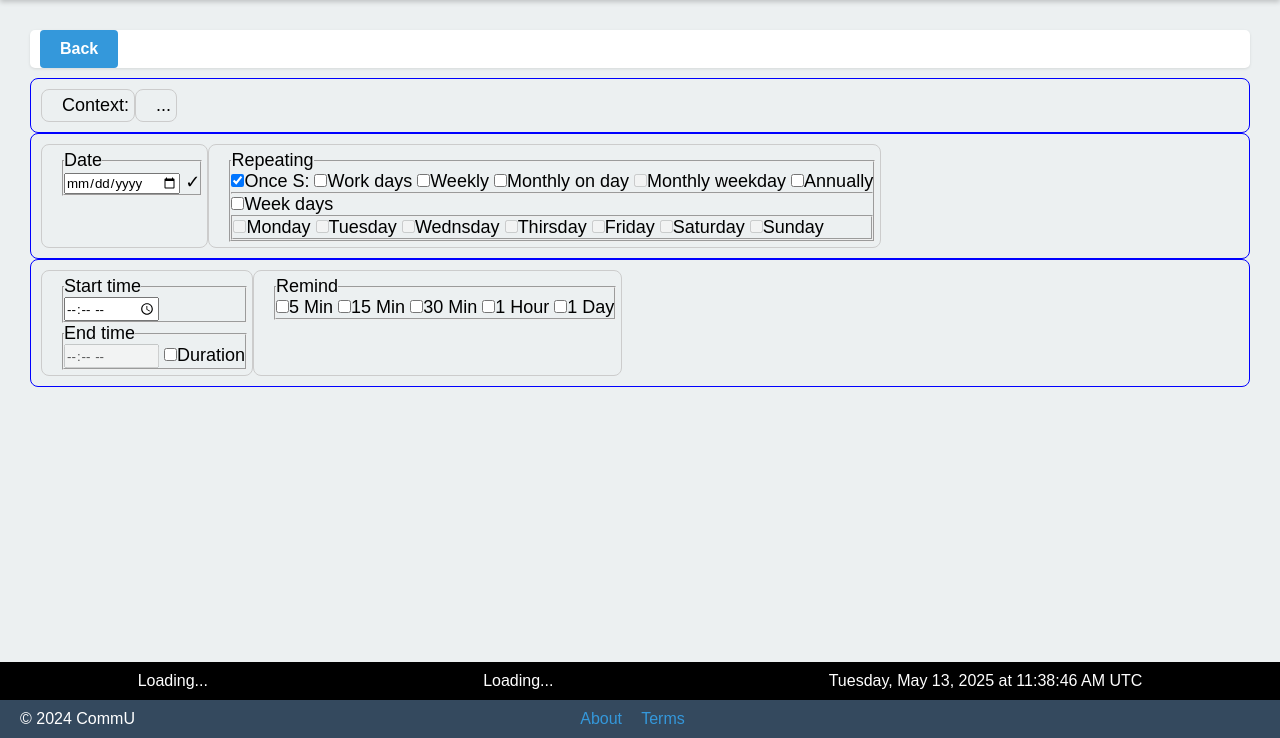
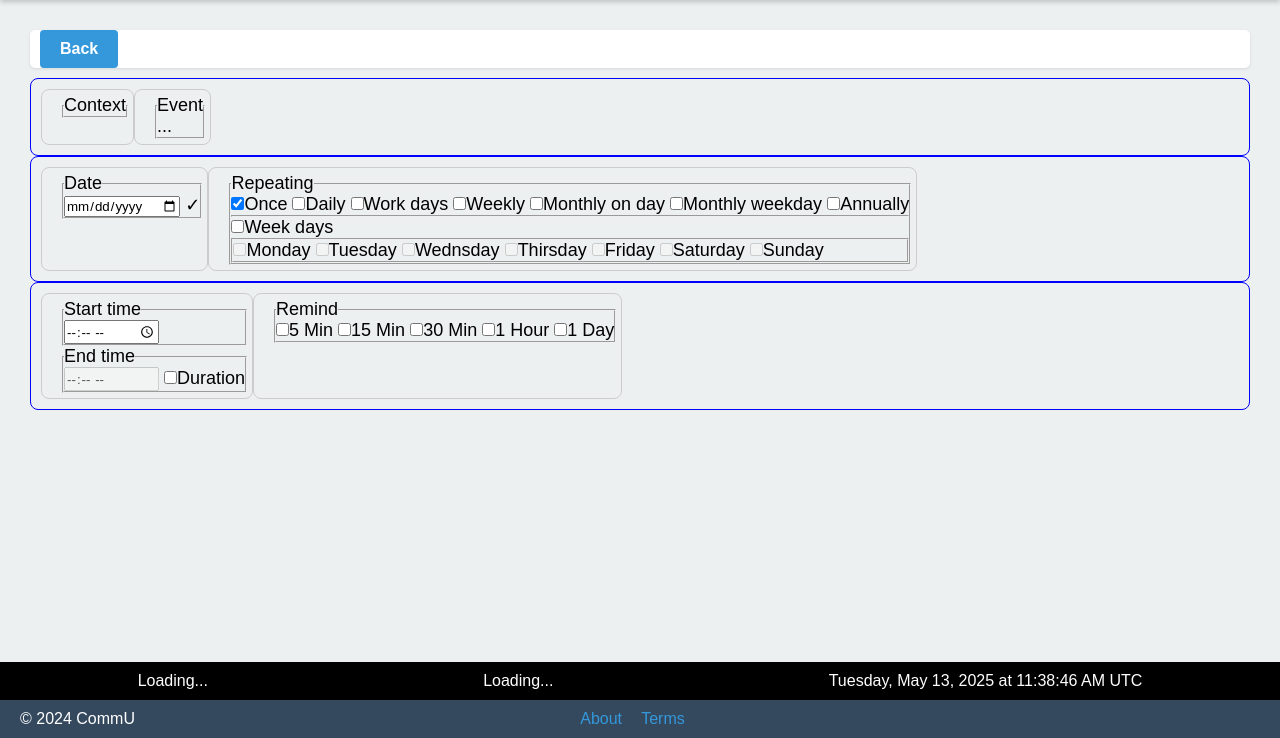
Before and after one commit to el710/CommU, a Django app: template DJpro/CommU/uproject/templates/event.html in a window 1280 px wide. Shown: the part 62-800 px from the top of the page. Run offline with Django 5.2, Linux system fonts and the light colour scheme; the template is opened without the code that fills it, so the values that code supplies are empty.

Commit message:
feat: restore event...

```diff
--- a/DJpro/CommU/uproject/templates/event.html
+++ b/DJpro/CommU/uproject/templates/event.html
@@ -82,18 +82,23 @@
 
         <div class="event-center">
             <div class="event-items">
-                Context:
+                <fieldset>
+                    <legend>Context</legend>
                         {% if user_root %}
                             {{user_root}}
                         {% endif %}
+                </fieldset>
             </div>
 
 
             <div class="event-items">
+                <fieldset>
+                    <legend>Event</legend>
                         {% if user_root %}
-                    Event: "{{user_event}}":
+                            "{{user_event}}":
                         {% endif %}
                         <label id="status">...</label>
+                </fieldset>
             </div>
         </div>
 
@@ -108,25 +113,53 @@
             <div class="event-items">
                 <fieldset>
                     <legend>Repeating</legend>
+
                         {% if event.once == False %}
-                            <label><input type="checkbox" class="check" name="once"  onclick="onlyOne(this, 'once')">Once</label>
+                            <label><input type="checkbox" class="check" name="once"  onclick="onlyOne(this)">Once</label>
                         {% else %}
-                            <label><input type="checkbox" class="check" name="once"  onclick="onlyOne(this, 'once')" checked>Once</label>
+                            <label><input type="checkbox" class="check" name="once"  onclick="onlyOne(this)" checked>Once</label>
                         {% endif %}
-                        S: {{event.daily}}
-                        {% if event.daily == False %}
-                            <label><input type="checkbox" class="check" name="daily" onclick="onlyOne(this, 'daily')">Daily</label>
-                        {% elif event.daily == True %}
-                            <label><input type="checkbox" class="check" name="daily" onclick="onlyOne(this, 'daily')" checked>Daily</label>
+                        {% if event.daily == False or event.daily == None %}
+                            <label><input type="checkbox" class="check" name="daily" onclick="onlyOne(this)">Daily</label>
+                        {% else %}
+                            <label><input type="checkbox" class="check" name="daily" onclick="onlyOne(this)" checked>Daily</label>
                         {% endif %}
-                        <label><input type="checkbox" class="check" name="work"  onclick="onlyOne(this, 'work')">Work days</label>
-                        <label><input type="checkbox" class="check" name="weekly"  onclick="onlyOne(this, 'weekly')">Weekly</label>
-                        <label><input type="checkbox" class="check" name="atday"   onclick="onlyOne(this, 'atday')">Monthly on day</label>
-                        <label><input type="checkbox" class="check" name="atweek" onclick="onlyOne(this, 'atweek')" disabled>Monthly weekday</label>
-                        <label><input type="checkbox" class="check" name="yearly" onclick="onlyOne(this, 'yearly')">Annually</label>
+                        {% if event.work == False or event.work == None %}
+                            <label><input type="checkbox" class="check" name="work"  onclick="onlyOne(this)">Work days</label>
+                        {% else %}
+                            <label><input type="checkbox" class="check" name="work"  onclick="onlyOne(this)" checked>Work days</label>
+                        {% endif %}
+                        {% if event.weekly == False or event.weekly == None %}
+                            <label><input type="checkbox" class="check" name="weekly"  onclick="onlyOne(this)">Weekly</label>
+                        {% else %}
+                            <label><input type="checkbox" class="check" name="weekly"  onclick="onlyOne(this)" checked>Weekly</label>
+                        {% endif %}
+                        {% if event.atday == False or event.atday == None %}
+                            <label><input type="checkbox" class="check" name="atday"   onclick="onlyOne(this)">Monthly on day</label>
+                        {% else %}
+                            <label><input type="checkbox" class="check" name="atday"   onclick="onlyOne(this)" checked>Monthly on day</label>
+                        {% endif %}
+                        {% if event.atweek == False or event.atweek == None %}
+                            <label><input type="checkbox" class="check" name="atweek" onclick="onlyOne(this)" >Monthly weekday</label>
+                        {% else %}
+                            <label><input type="checkbox" class="check" name="atweek" onclick="onlyOne(this)" checked>Monthly weekday</label>
+                        {% endif %}
+                        {% if event.yearly == False or event.yearly == None %}
+                            <label><input type="checkbox" class="check" name="yearly" onclick="onlyOne(this)">Annually</label>
+                        {% else %}
+                            <label><input type="checkbox" class="check" name="yearly" onclick="onlyOne(this)" checked>Annually</label>
+                        {% endif %}
+
+
+
                     <div>
                         <hr>
-                        <label><input type="checkbox" class="check" name="wdays"  onclick="onlyOne(this, 'weekdays')">Week days</label>
+                        {% if event.wdays == False or event.wdays == None %}
+                            <label><input type="checkbox" class="check" name="wdays"  onclick="onlyOne(this)">Week days</label>
+                        {% else %}
+                            <label><input type="checkbox" class="check" name="wdays"  onclick="onlyOne(this)" checked>Week days</label>
+                        {% endif %}
+
                         <fieldset>
 
                             <label><input type="checkbox" class="w_days" name="w_monday"   onclick="addwday()" disabled>Monday</label>
@@ -178,22 +211,16 @@
     const months = ["January", "February", "March", "April", "May", "June", "July", "August", "September", "October", "November", "December"];
     const weekdays = ["Sunday", "Monday", "Tuesday", "Wednsday", "Thirsday", "Friday", "Saturday"];
 
-    var event_type = 'once'
-
-    set_event_string()
-
     //console.log({{start_weekday}})
 
     function addendtime(checkbox) {
         document.getElementById("end_time").disabled = !checkbox.checked;
     }
 
-    function check_week_day() {
+    function check_week_day(weekday) {
         var checkboxes = document.getElementsByClassName("w_days")
-        var ind = {{start_weekday}}
-        checkboxes[ind].checked = true
+        checkboxes[weekday-1].checked = true
     }
-
 
     function addwday() {
         var checkboxes = document.getElementsByClassName("w_days")
@@ -222,21 +249,26 @@
         for (let i = 0; i < 7; i++) checkboxes[i].disabled = true;
     }
 
-    function set_event_string(){
+    function set_event_string(event_type){
         var start_date = new Date(document.getElementById("start_date").value);
         var start_year = start_date.getFullYear();
         var start_day = start_date.getDate();
         var start_month = start_date.getMonth() + 1;
         var start_weekday = start_date.getDay();
+        console.log('week day:', start_weekday)
 
         var start_time = document.getElementById("start_time").value;
         var start_hour = start_time.slice(0, 2);
         var start_minute = start_time.slice(3, 6);
 
-
-        Make event_type
+        console.log('type:', event_type)
+        if (event_type == 'wdays') { addwday(); }
+        else {
+            closewday()
+            check_week_day(start_weekday)
 
             var event_string = document.getElementById("status")
+
             if (event_type == 'once') {
                 event_string.innerHTML = "once " + start_day +' '+ months[start_month-1] +' '+ start_year +" at "+ start_hour+":"+start_minute;
             }
@@ -250,34 +282,41 @@
                 event_string.innerHTML = "every " + weekdays[start_weekday] +" at "+ start_hour+":"+start_minute;
             }
             else if (event_type == 'atday') {
-                event_string.innerHTML = "every month in " + start_day+"'th" + " at "+ start_hour+":"+start_minute;
+                event_string.innerHTML = "every " + start_day+"'th" + " of month at "+ start_hour+":"+start_minute;
+            }
+            else if (event_type == 'atweek') {
+                event_string.innerHTML = "every first " + weekdays[start_weekday] + " in month at "+ start_hour+":"+start_minute;
             }
             else if (event_type == 'yearly') {
                 event_string.innerHTML = "every year " + start_day +' '+ months[start_month-1] + " at "+ start_hour+":"+start_minute;
             }
-            else if (event_type == 'weekdays') { addwday(); }
-
+        }
     }
 
-    function onlyOne(checkbox, type) {
-        console.log('onlyOne...', type)
+    function get_checked() {
+        var checkboxes = document.getElementsByClassName("check")
+        console.log('check:', checkboxes)
+        for (let i = 0; i < checkboxes.length; i++) {
+            if (checkboxes[i].checked) return checkboxes[i].name;
+        }
+    }
 
+    function onlyOne(checkbox) {
         if (checkbox.checked == false) { checkbox.checked = true } // one at least must be checked
         else {
-                if (type != 'weekdays') closewday()
 
                var checkboxes = document.getElementsByClassName("check")
                console.log('onlyOne...', checkboxes)
-                console.log('onlyOne...', checkboxes.length)
                for (let i = 0; i < checkboxes.length; i++) {
                    if (checkboxes[i] !== checkbox) checkboxes[i].checked = false;
                }
         }
-        event_type = type
-        set_event_string()
+
+        set_event_string(checkbox.name)
     }
 
-    check_week_day()
+
+    set_event_string(get_checked())
 
 </script>
 
```
Also changed, not shown: DJpro/CommU/main/views.py (+3 -4 lines). Lines whose indentation alone changed are shown as unchanged.
